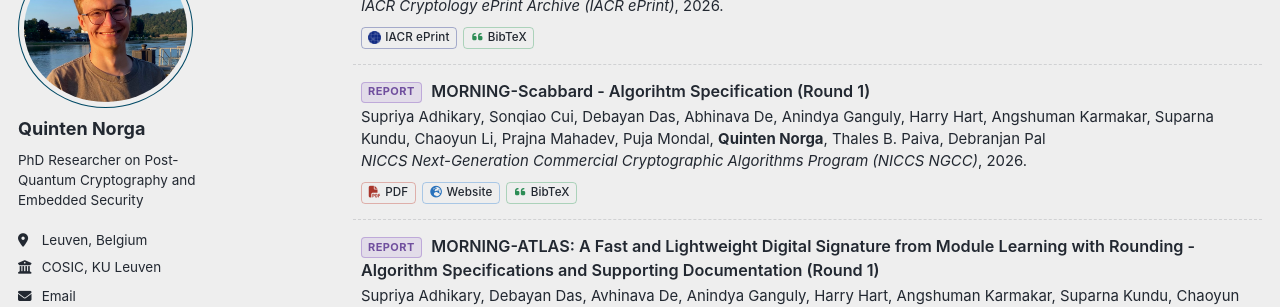
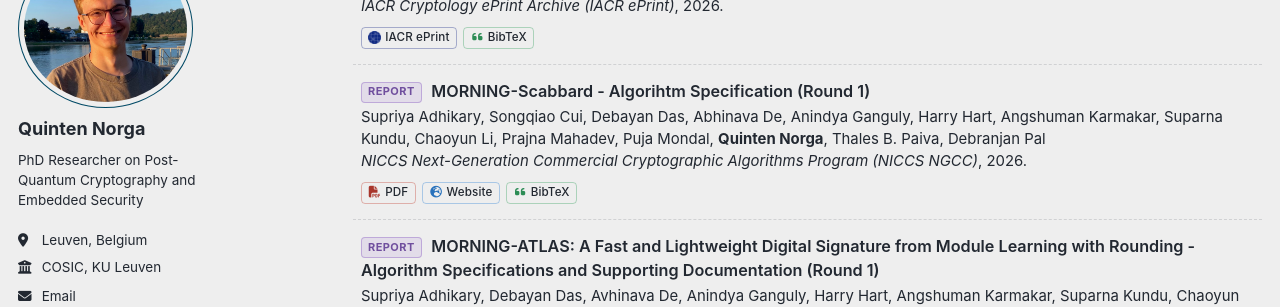
Before and after one commit to qnorga1/qnorga1.github.io, a Jekyll site: the page built from _pages/publications.html, in a window 1280 px wide and 900 px high, scrolled down 504 px. Shown: the part 152-459 px from the top of the window. Built offline with Jekyll 4.4.1, drawn with Linux system fonts in a browser that asks for light colours; a style sheet for code colours, icons or effects is not loaded.

Commit message:
fix typo name

```diff
--- a/_data/publications.yml
+++ b/_data/publications.yml
@@ -187,7 +187,7 @@ pubs:
 
   - id: "scabbard-r1"
     title: "MORNING-Scabbard - Algorihtm Specification (Round 1)"
-    author: ['Supriya Adhikary', 'Sonqiao Cui', 'Debayan Das', 'Abhinava De', 'Anindya Ganguly', 'Harry Hart', 'Angshuman Karmakar', 'Suparna Kundu', 'Chaoyun Li', 'Prajna Mahadev', 'Puja Mondal', 'Quinten Norga', 'Thales B. Paiva', 'Debranjan Pal']
+    author: ['Supriya Adhikary', 'Songqiao Cui', 'Debayan Das', 'Abhinava De', 'Anindya Ganguly', 'Harry Hart', 'Angshuman Karmakar', 'Suparna Kundu', 'Chaoyun Li', 'Prajna Mahadev', 'Puja Mondal', 'Quinten Norga', 'Thales B. Paiva', 'Debranjan Pal']
     venue: "NICCS Next-Generation Commercial Cryptographic Algorithms Program"
     acro: "NICCS NGCC"
     year: 2026
@@ -196,7 +196,7 @@ pubs:
     pdf: true
     bibtex: |
       @techreport{NICCSPQC-R1:MORNING-Scabbard26,
-        author       = {Supriya Adhikary and Sonqiao Cui and Debayan Das and Abhinava De and Anindya Ganguly and Harry Hart and Angshuman Karmakar and Suparna Kundu and Chaoyun Li and Prajna Mahadev and Puja Mondal and Quinten Norga and Thales B. Paiva and Debranjan Pal},
+        author       = {Supriya Adhikary and Songqiao Cui and Debayan Das and Abhinava De and Anindya Ganguly and Harry Hart and Angshuman Karmakar and Suparna Kundu and Chaoyun Li and Prajna Mahadev and Puja Mondal and Quinten Norga and Thales B. Paiva and Debranjan Pal},
         title        = {{MORNING-Scabbard}},
         institution  = {{N}ational {I}nstitute of {C}ommercial {C}ryptography {S}tandards},
         year         = 2026,
```
